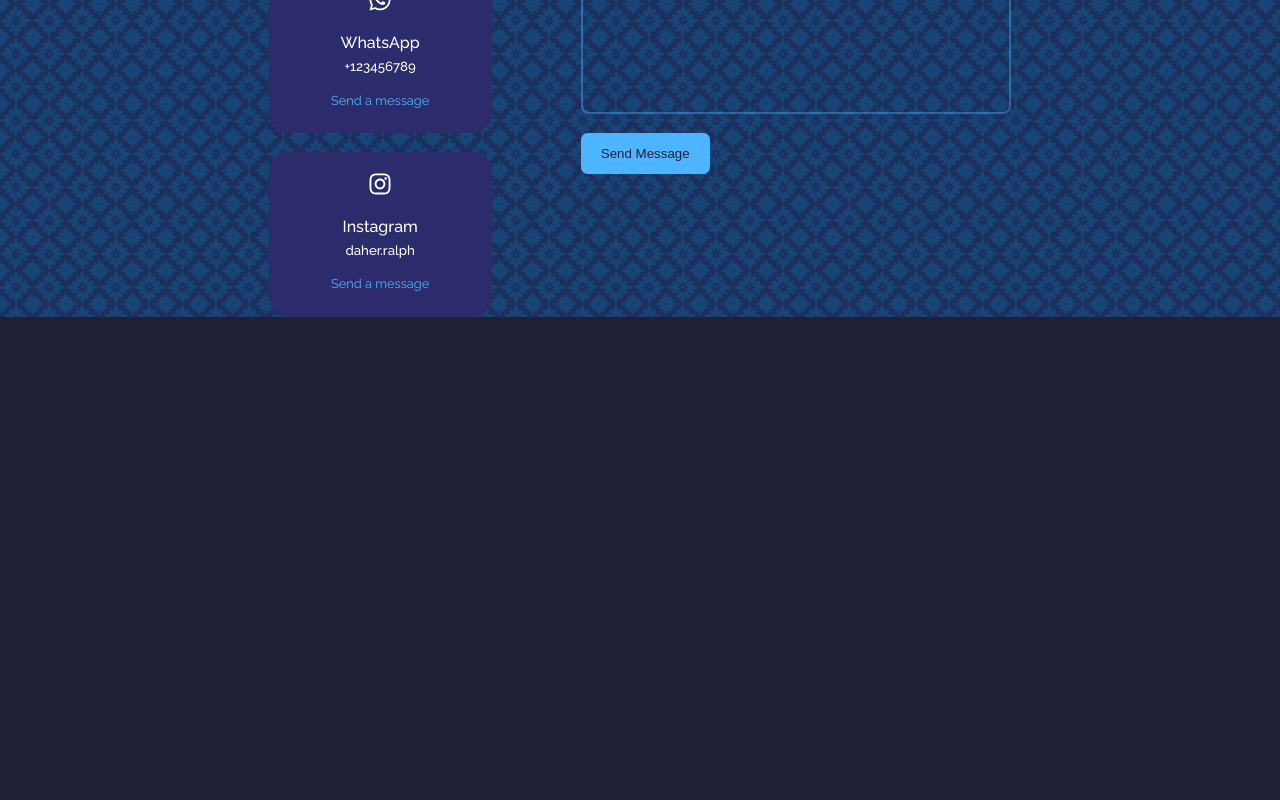
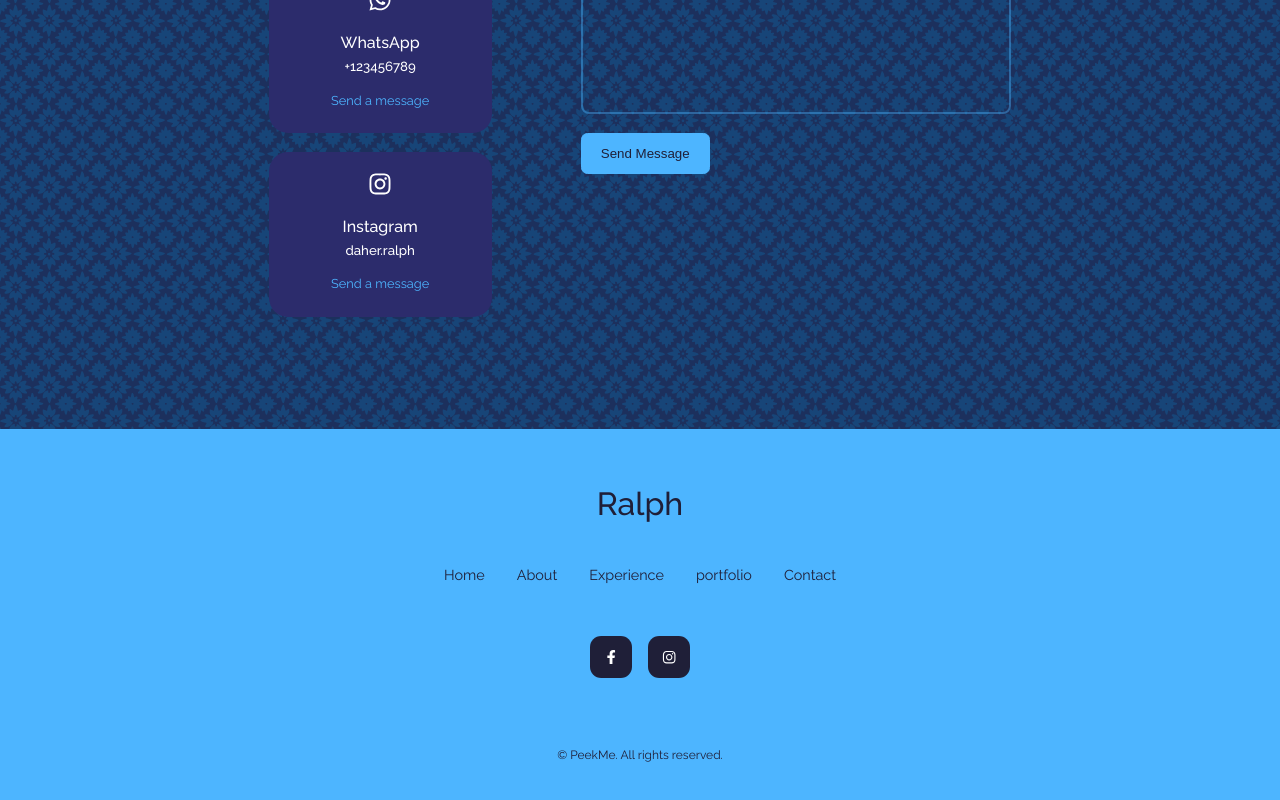
Before and after one commit to PeekMe01/RalphDaherPortfolio, a React (Create React App) app: page / in a window 1280 px wide. Shown: the part 3046-3846 px from the top of the page. Before the commit the page ends 3363 px from the top, so only its background shows below. Built offline with nearby package versions, Linux system fonts and the light colour scheme.

Commit message:
Update Footer.jsx
added footer jsx file

```diff
--- a/src/components/footer/Footer.jsx
+++ b/src/components/footer/Footer.jsx
@@ -1,11 +1,31 @@
 import React from 'react'
 import './footer.css'
+import {FaFacebookF} from 'react-icons/fa'
+import {FaInstagram} from 'react-icons/fa'
+
 
 const Footer = () => {
   return (
-    <div>
+    <footer>
+      <a href="#" className='footer__logo'>Ralph</a>
 
-    </div>
+      <ul className='permalinks'>
+        <li><a href="#">Home</a></li>
+        <li><a href="#about">About</a></li>
+        <li><a href="#experience">Experience</a></li>
+        <li><a href="#portfolio">portfolio</a></li>
+        <li><a href="#contact">Contact</a></li>
+      </ul>
+
+      <div className="footer__socials">
+        <a href="https://www.facebook.com/ralph.daher.75"><FaFacebookF/></a>
+        <a href="https://www.instagram.com/daher.ralph/"><FaInstagram/></a>
+      </div>
+
+      <div className="footer__copyright">
+        <small>&copy; PeekMe. All rights reserved.</small>
+      </div>
+    </footer>
   )
 }
 
```
